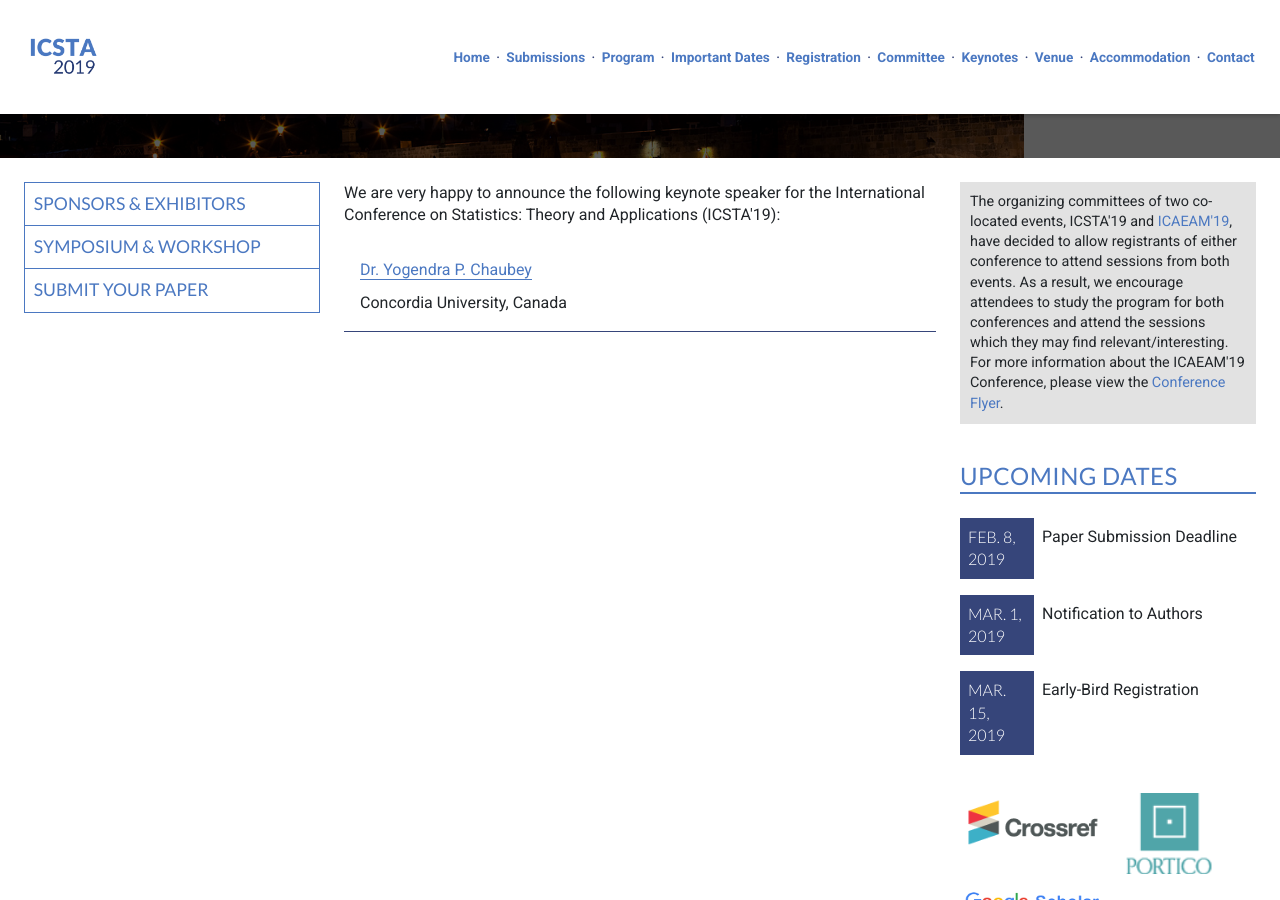
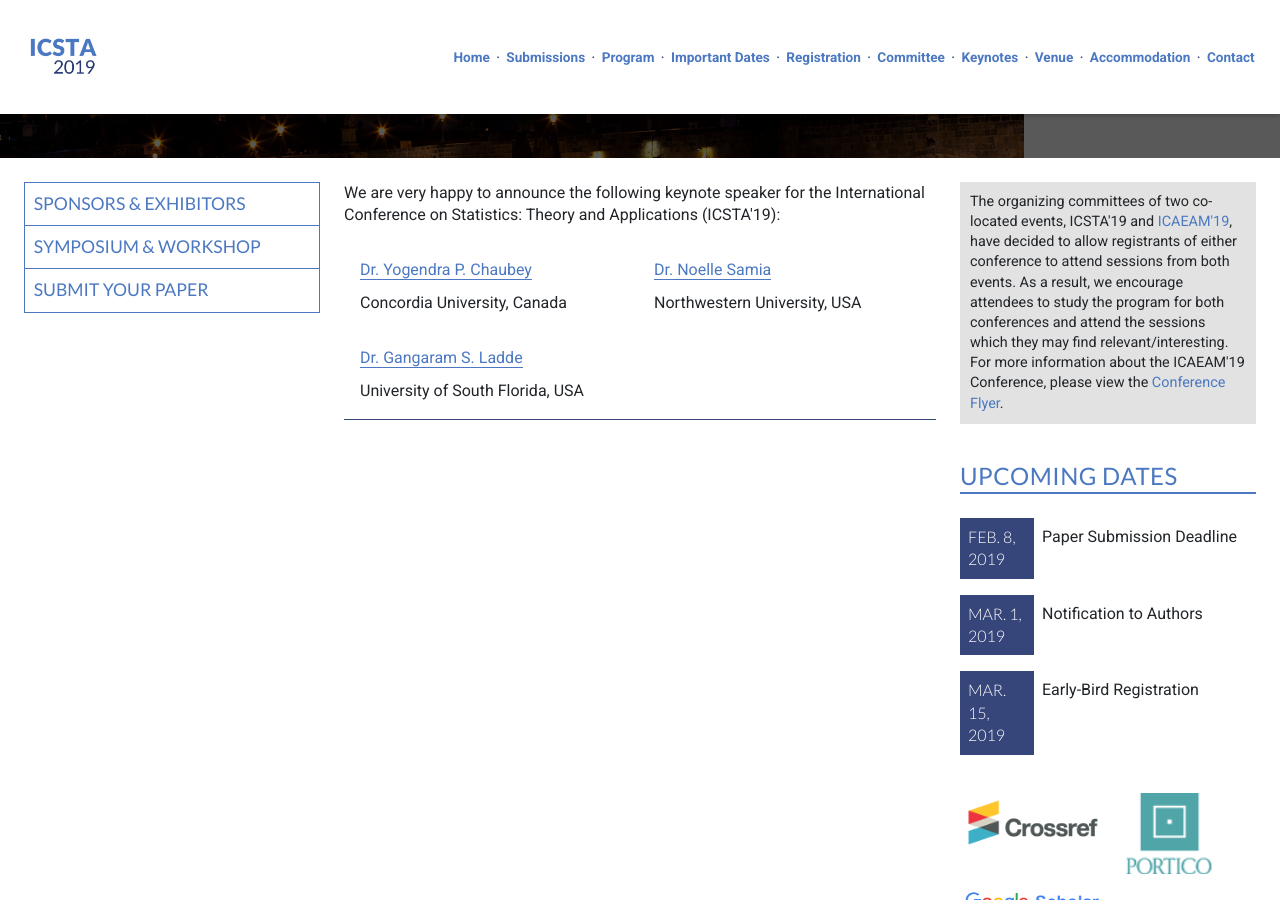
Before and after one commit to intaset/icsta, a Jekyll site: the page built from keynote.html, in a window 1280 px wide and 900 px high, scrolled down 322 px. Built offline with Jekyll 4.4.1, drawn with Linux system fonts in a browser that asks for light colours; nearby versions of some CDN libraries; Markdown is read by kramdown in place of the engine named in the settings; comment, search, counter and statistics services are not loaded.

Commit message:
added keynotes

```diff
--- a/keynote.html
+++ b/keynote.html
@@ -15,24 +15,26 @@ keyword: heat transfer conference, cfd conference, fluid flow conference,  energ
 
       <div class="unit unit-s-1-1 unit-s-1-2 unit-m-1-2 unit-l-1-2">
         <div class="unit-spacer">
-        <a href="#Dr. Yogendra P. Chaubey">Dr. Yogendra P. Chaubey</a><br>
+        <a href="http://www.concordia.ca/artsci/math-stats/faculty.html?fpid=yogendra-chaubey" target="_blank">Dr. Yogendra P. Chaubey</a><br>
              <p class="body">Concordia University, Canada</p>
         </div>
-      </div>
-<!--
-      <div class="unit unit-s-1-1 unit-s-1-2 unit-m-1-2 unit-l-1-2">
-      <div class="unit-spacer">
-      <a href="#Dr. Jalel Azaiez">Dr. Jalel Azaiez</a><br>
-           <p class="body">The University of Calgary, Canada</p>
-      </div>
       </div>
 
       <div class="unit unit-s-1-1 unit-s-1-2 unit-m-1-2 unit-l-1-2">
         <div class="unit-spacer">
-        <a href="#Dr. Mohamed Hamed">Dr. Mohamed Hamed</a><br>
-             <p class="body">McMaster University, Canada</p>
+        <a href="https://www.statistics.northwestern.edu/people/faculty/noelle-samia.html" target="_blank">Dr. Noelle Samia</a><br>
+             <p class="body">Northwestern University, USA</p>
         </div>
-      </div>-->
+      </div>
+
+      <div class="unit unit-s-1-1 unit-s-1-2 unit-m-1-2 unit-l-1-2">
+        <div class="unit-spacer">
+        <a href="http://math.usf.edu/faculty/gladde/" target="_blank">Dr. Gangaram S. Ladde</a><br>
+             <p class="body">University of South Florida, USA</p>
+        </div>
+      </div>
+
+
   </div>   <!-- End Keynotes -->
 
 
```
Also changed, not shown: index.html (+12 -10 lines), 2 other files.
